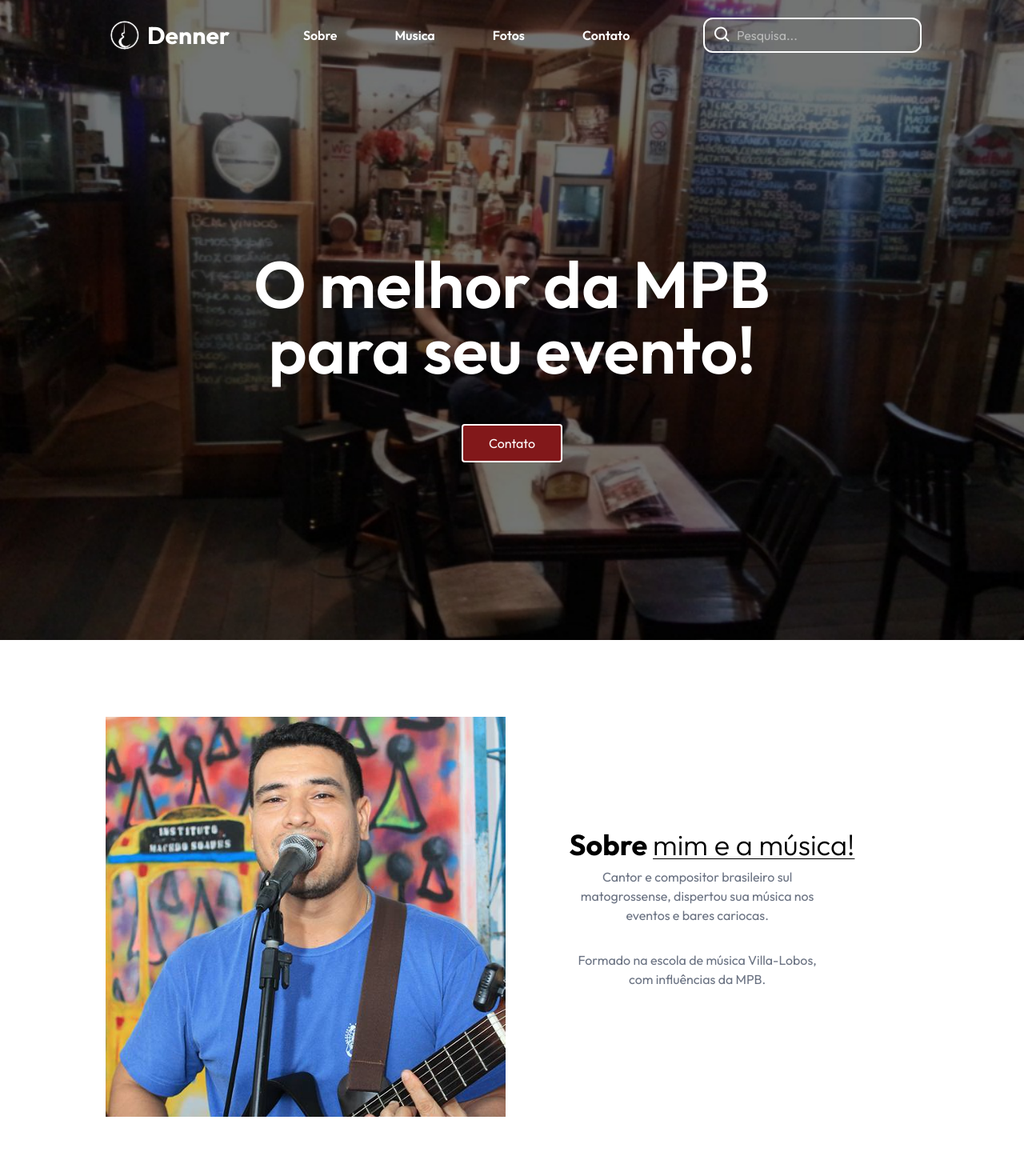
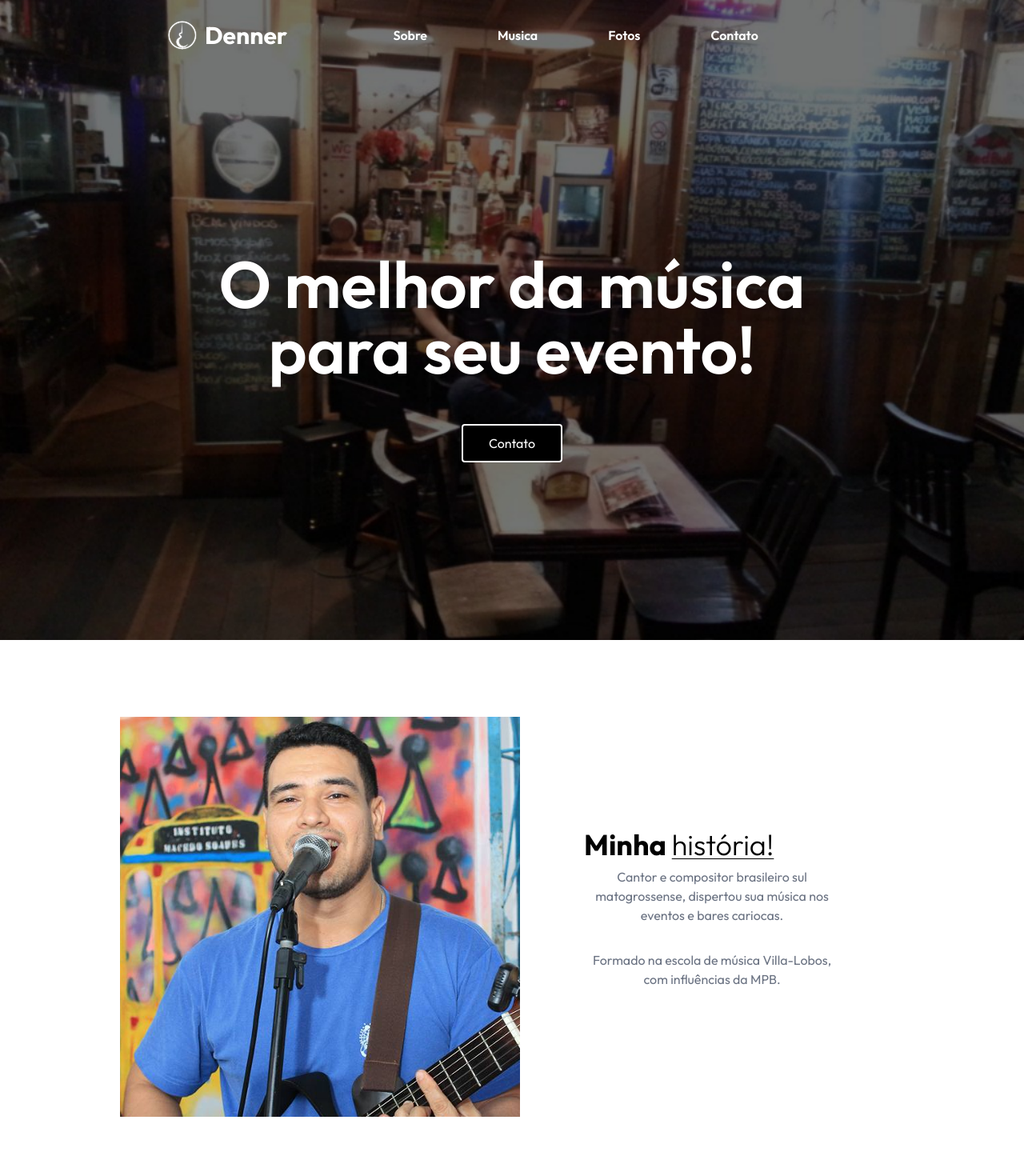
Before and after one commit to dennersam/denner.mus.br, a React (Vite) app: page / in a window 1280 px wide. Shown: the top 1470 px of the page at 80% size. Built offline with nearby package versions, Linux system fonts and the light colour scheme.

Commit message:
Alguns ajustes, remoção da pesquisa, adicionado Contato, adicionado Fotos

```diff
--- /dev/null
+++ b/src/Components/Content/Contato.tsx
@@ -0,0 +1,10 @@
+export default function Contato() {
+    return (
+      <div className="mx-auto bg-black py-30 pt-20 w-full overflow-hidden text-white" id="Musica">
+
+        <h1 className="text-2xl sm:text-4xl font-bold mb-2 text-center ">Contato</h1>
+        <p className="text-center text-gray-300 mb-8 max-w-80 mx-auto">contato@denner.mus.br</p>
+        <p className="text-center text-gray-300 mb-8 max-w-80 mx-auto">21 9 8257 9799</p>
+      </div>
+    )
+  }
--- a/src/Components/Content/Fotos.tsx
+++ b/src/Components/Content/Fotos.tsx
@@ -0,0 +1,13 @@
+import foto01 from '../../assets/img/Denner.jpg';
+
+export default function Fotos() {
+
+    return (
+        <div className="flex flex-col md:flex-col mx-auto bg-white py-30 pt-20 w-full overflow-hidden lg:px-10 text-black items-center justify-center"
+                id="Fotos">
+            <h1 className="text-2xl sm:text-4xl font-bold mb-2 text-center">Fotos </h1>
+            <img src={foto01} />
+
+        </div>
+    )
+}
--- a/src/Components/Content/Header.tsx
+++ b/src/Components/Content/Header.tsx
@@ -5,14 +5,16 @@ export default function Header() {
     return (
       <div className="min-h-screen mb-4 bg-cover bg-center flex items-center w-full overflow-hidden"
             style={{ backgroundImage: `url(${backgroundImage})` }} id="#Header">
+
         <Navbar />
+
         <div className="container text-center mx-auto py-4 px-6 md:px-20 lg:px32 text-white">
-          <h2 className="text-5xl sm:text-6xl md:text-[82px] inline-block max-w-3xl font-semibold pt-20" >O melhor da MPB para seu evento!</h2>
+          <h2 className="text-5xl sm:text-6xl md:text-[82px] inline-block max-w-3xl font-semibold pt-20" >O melhor da música para seu evento!</h2>
           <div className="space-x-6 mt-16">
-            <a href="" className="bg-red-900 border-white border-2 px-8 py-3 rounded">Contato</a>
+            <a href="" className="bg-black border-white border-2 px-8 py-3 rounded">Contato</a>
           </div>
+        </div>
 
-        </div>
       </div>
     )
   }
--- a/src/Components/Content/Musica.tsx
+++ b/src/Components/Content/Musica.tsx
@@ -3,14 +3,16 @@
 export default function Musica() {
     return (
       <div className="mx-auto bg-black py-30 pt-20 w-full overflow-hidden text-white" id="Musica">
+
         <h1 className="text-2xl sm:text-4xl font-bold mb-2 text-center ">Música</h1>
         <p className="text-center text-gray-300 mb-8 max-w-80 mx-auto">Algumas apesentações!</p>
+
         <div className="flex flex-col items-center">
+
           <p className="text-2xl font-bold my-4 text-center ">Dias de Lua - Emilio Santiago</p>
-          <iframe width="560" height="315" src="https://www.youtube.com/embed/UPBsSZGWUgs?si=UfHpPKzY7-vdpR7q" title="YouTube video player" allow="accelerometer; autoplay; clipboard-write; encrypted-media; gyroscope; picture-in-picture; web-share" referrerPolicy="strict-origin-when-cross-origin" allowFullScreen></iframe>
+          <iframe className="aspect-video" width="560" height="315" src="https://www.youtube.com/embed/UPBsSZGWUgs?si=UfHpPKzY7-vdpR7q" title="YouTube video player" allow="accelerometer; autoplay; clipboard-write; encrypted-media; gyroscope; picture-in-picture; web-share" referrerPolicy="strict-origin-when-cross-origin" allowFullScreen></iframe>
           <p className="text-2xl font-bold mt-10 mb-4 text-center ">Manhãs de Setembro (Mário Campanha)</p>
-          <iframe width="560" height="315" src="https://www.youtube.com/embed/lCIVLAkmkPI?si=Ka-_AzE7tgHvMJvi" title="YouTube video player" allow="accelerometer; autoplay; clipboard-write; encrypted-media; gyroscope; picture-in-picture; web-share" referrerPolicy="strict-origin-when-cross-origin" allowFullScreen></iframe>
-
+          <iframe className="aspect-video" width="560" height="315" src="https://www.youtube.com/embed/lCIVLAkmkPI?si=Ka-_AzE7tgHvMJvi" title="YouTube video player" allow="accelerometer; autoplay; clipboard-write; encrypted-media; gyroscope; picture-in-picture; web-share" referrerPolicy="strict-origin-when-cross-origin" allowFullScreen></iframe>
         </div>
       </div>
     )
--- a/src/Components/Content/Sobre.tsx
+++ b/src/Components/Content/Sobre.tsx
@@ -7,7 +7,7 @@ export default function Sobre() {
     id='Sobre'>
         <img src={fotoDenner} />
         <div className='flex flex-col items-center md:p-20 md:items-start mt-15'>
-            <h1 className='text-2xl sm:text-4xl font-bold mb-2'>Sobre <span className='underline underline-offset-4 decoration-1 under font-light'> mim e a música!</span> </h1>
+            <h1 className='text-2xl sm:text-4xl font-bold mb-2'>Minha <span className='underline underline-offset-4 decoration-1 under font-light'>história!</span> </h1>
             <p className='text-gray-500 max-w-80 text-center mb-8'> Cantor e compositor brasileiro sul matogrossense, dispertou sua música nos eventos e bares cariocas.</p>
             <p className='text-gray-500 max-w-80 text-center mb-8'> Formado na escola de música Villa-Lobos, com influências da MPB.</p>
         </div>
--- a/src/Components/Footer/Footer.tsx
+++ b/src/Components/Footer/Footer.tsx
@@ -1,7 +1,14 @@
+import dennerLogo from '../../assets/img/logo.svg';
+
 export default function Footer() {
-    return (
-      <div className="text-white h-30 bg-blue-950 text-center">
-        Footer
-      </div>
-    )
-  }
+
+  const year = new Date().getFullYear();
+
+  return (
+    <div className="flex flex-col justify-center md:flex-row text-white bg-black items-center">
+      <img src={dennerLogo} className='w-10 m-4'/>
+      <h1 className=''>Denner - </h1>
+      <p>Todos os direitos reservados @{year}</p>
+    </div>
+  )
+}
--- a/src/Components/Layout.tsx
+++ b/src/Components/Layout.tsx
@@ -1,3 +1,5 @@
+import Contato from "./Content/Contato";
+import Fotos from "./Content/Fotos";
 import Header from "./Content/Header";
 import Musica from "./Content/Musica";
 import Sobre from "./Content/Sobre";
@@ -9,6 +11,8 @@ export default function Layout() {
         <Header />
         <Sobre />
         <Musica />
+        <Fotos />
+        <Contato />
         <Footer />
       </div>
     )
--- a/src/Components/Navbar/Navbar.tsx
+++ b/src/Components/Navbar/Navbar.tsx
@@ -18,20 +18,20 @@ export default function Navbar() {
 
   return (
     <div className="absolute top-0 left-0 w-full z-10 text-white">
-      <div className='container mx-auto flex justify-between items-center py-4 px-6 md:px-20 lg:px-32'>
+      <div className='container mx-auto flex justify-between items-center py-4 px-2 md:px-20 lg:px-50'>
         <a href='#' className='flex items-center'>
           <img src={dennerLogo} className='w-10 m-2'/>
           <span className='text-3xl font-bold text-white'>Denner</span>
         </a>
-        <ul className='hidden xl:flex items-center gap-12 font-semibold text-base'>
+        <ul className='hidden xl:flex items-center gap-16 font-semibold text-base'>
           <a href='#Sobre' className='p-3 hover:bg-white hover:text-black rounded-md transition-all cursor-pointer'>Sobre</a>
           <a href='#Musica' className='p-3 hover:bg-white hover:text-black rounded-md transition-all cursor-pointer'>Musica</a>
           <a href='#Fotos' className='p-3 hover:bg-white hover:text-black rounded-md transition-all cursor-pointer'>Fotos</a>
           <a href='#Contato' className='p-3 hover:bg-white hover:text-black rounded-md transition-all cursor-pointer'>Contato</a>
         </ul>
+
         <div className='relative hidden md:flex items-center justify-center gap-3'>
-          <i className='bx bx-search absolute left-3 text-2xl text-white'></i>
-          <input type='text' placeholder='Pesquisa...' className='py-2 pl-10 rounded-xl border-2 border-white focus:outline-0 ' />
+
         </div>
         <img onClick={() => setShowMobileMenu(true)} src={menu} className='md:hidden w-7 cursor-pointer' />
 
```
Also changed, not shown: src/assets/img/Denner.jpg (added).
